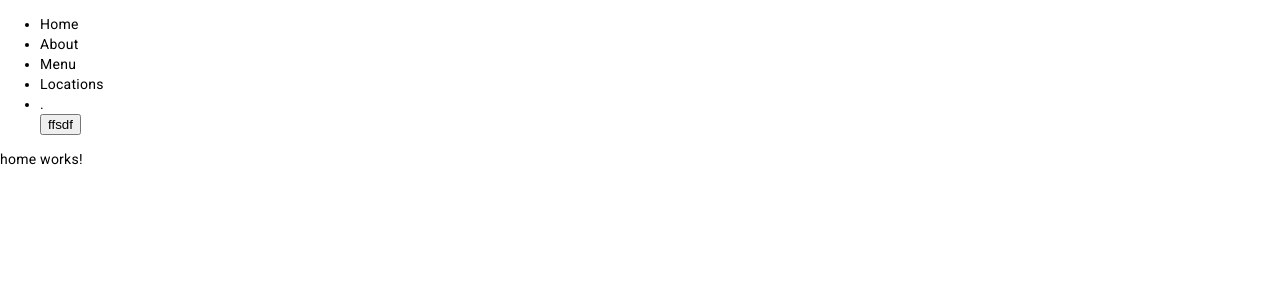
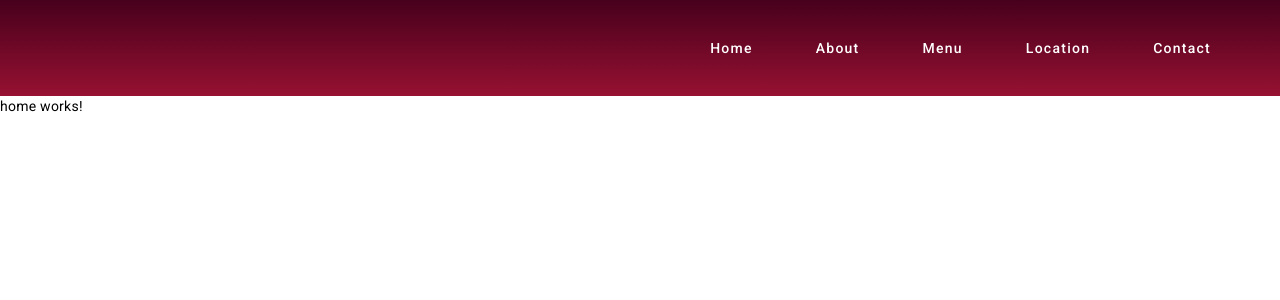
Before and after one commit to ATD-brother/Coffe-App1, an Angular app: page /home in a window 1280 px wide. Shown: the top 300 px of the page. Built offline with nearby package versions, Linux system fonts and the light colour scheme.

Commit message:
added navigation, is not done

```diff
--- a/src/app/controls/navigation/navigation.component.html
+++ b/src/app/controls/navigation/navigation.component.html
@@ -1,18 +1,14 @@
-<ul>
-    <a routerLink="home">
-        <li>Home</li>
-    </a>
-    <a routerLink="about">
-        <li>About</li>
-    </a>
-    <a routerLink="menu">
-        <li>Menu</li>
-    </a>
-    <a routerLink="">
-        <li>Locations</li>
-    </a>
-    <a routerLink="">
-        <li>.</li>
-    </a>
-    <button mat-button>ffsdf</button>
-</ul>
+<div class="navigation">
+    <div class="navbar">
+        <div class="main-logo">
+            <img src="" class="logo-coffee">
+        </div>
+        <div class="buttons-bar">
+            <button mat-button routerLink="contact">Contact</button>
+            <button mat-button routerLink="">Location</button>
+            <button mat-button routerLink="menu">Menu</button>
+            <button mat-button routerLink="about">About</button>
+            <button mat-button routerLink="home">Home</button>
+        </div>
+    </div>
+</div>
--- a/src/app/controls/navigation/navigation.component.scss
+++ b/src/app/controls/navigation/navigation.component.scss
@@ -0,0 +1,28 @@
+.navigation {
+  display: flex;
+  justify-content: center;
+  background:linear-gradient(#47001c ,#971132 );
+  & > .navbar {
+    height: 96px;
+    max-height: 96px;
+    display: flex;
+    flex-direction: row;
+    flex-grow: 1;
+    margin-right: 50px;
+
+
+    & .buttons-bar {
+      flex-direction: row-reverse;
+      flex-grow: 1;
+      display: flex;
+      align-items: center;
+
+      & > button:not(.user-profile) {
+        margin-left: 25px;
+        border-radius: 10px;
+        padding: 30px 19px;
+        color: white;
+      }
+    }
+  }
+}
--- a/src/app/controls/navigation/navigation.component.ts
+++ b/src/app/controls/navigation/navigation.component.ts
@@ -1,9 +1,11 @@
 import { Component } from '@angular/core';
+import { MaterialModule } from '../material-ang/material.modules';
+import { RouterModule, Routes } from '@angular/router';
 
 @Component({
   selector: 'app-navigation',
   standalone: true,
-  imports: [],
+  imports: [MaterialModule,RouterModule,],
   templateUrl: './navigation.component.html',
   styleUrl: './navigation.component.scss'
 })
```
Also changed, not shown: src/assets/images/logo-coffee.jpg (added).
